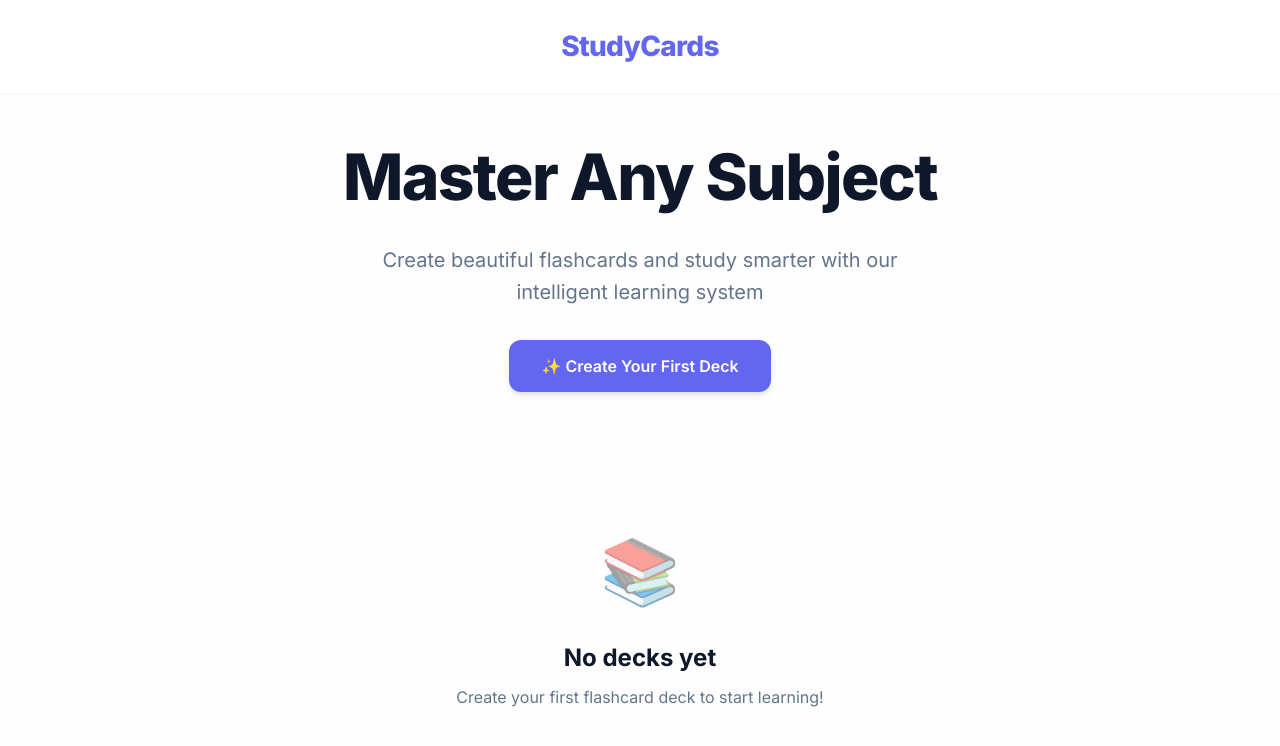
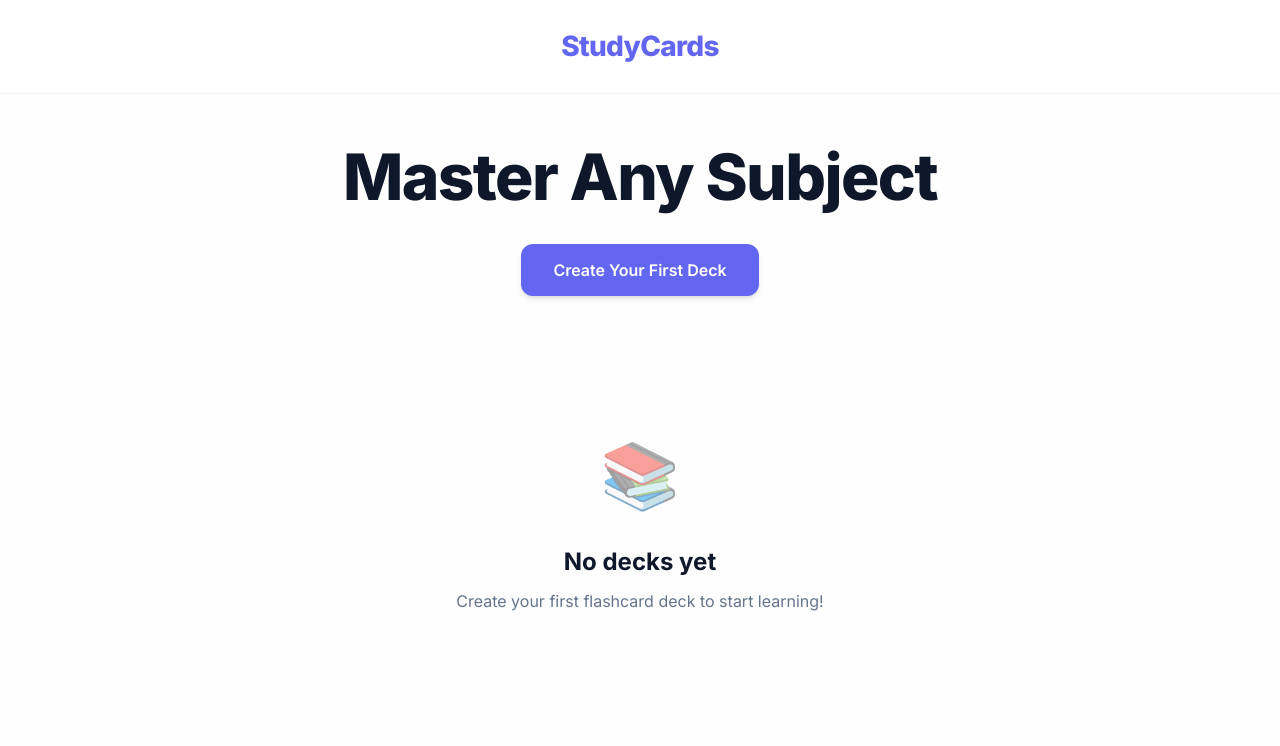
Before and after one commit to eloselos/study-cards, a plain HTML site: page index.html in a window 1280 px wide. Drawn offline with Linux system fonts and the light colour scheme.

Commit message:
Remove welcome subtitle from index.html
Removed subtitle from welcome section.

```diff
--- a/index.html
+++ b/index.html
@@ -16,10 +16,9 @@
       <div id="app-content">
         <div class="welcome-section">
           <h1 class="welcome-title">Master Any Subject</h1>
-          <p class="welcome-subtitle">Create beautiful flashcards and study smarter with our intelligent learning system</p>
           <div class="cta-buttons">
             <button class="btn" onclick="showCreateDeckModal()">
-              ✨ Create Your First Deck
+              Create Your First Deck
             </button>
           </div>
         </div>
```
